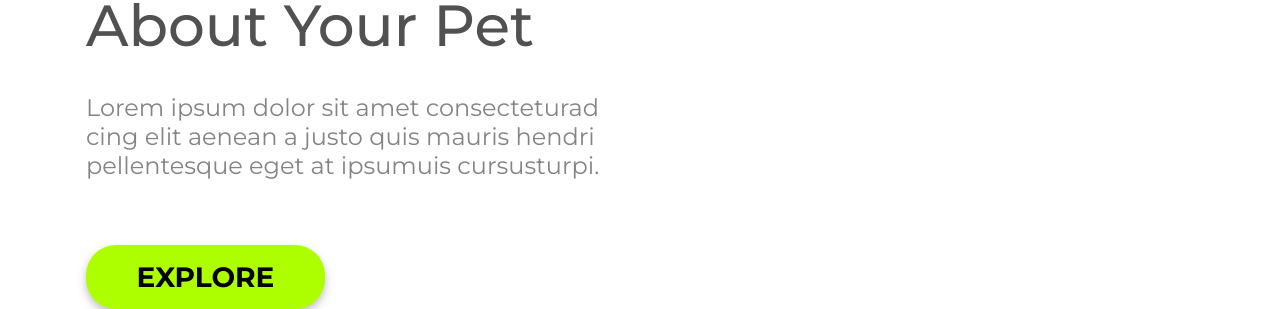
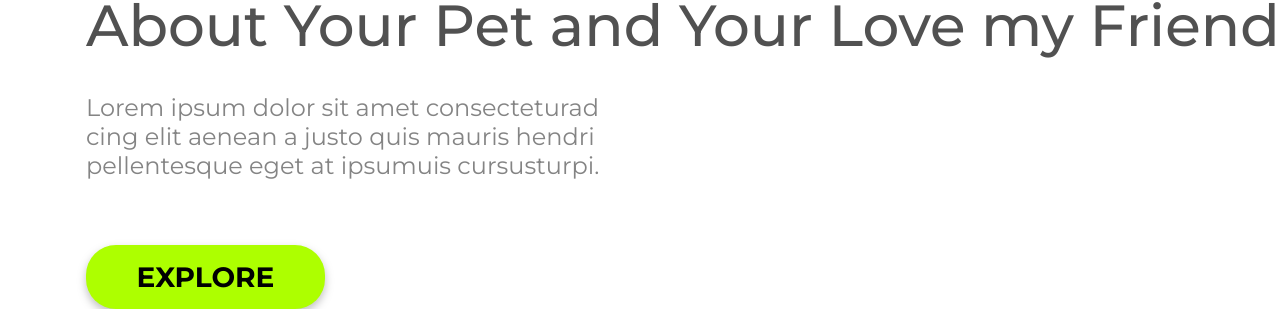
Before and after one commit to eithor1/we-care-devclub, a plain HTML site: page index.html in a window 1280 px wide. Shown: the part 865-1174 px from the top of the page. Drawn offline with Linux system fonts and the light colour scheme.

Commit message:
Update index.html

```diff
--- a/index.html
+++ b/index.html
@@ -32,7 +32,7 @@
 
             <section>
                 <h1>We Care</h1>
-                <h2>About Your Pet</h2>
+                <h2>About Your Pet and Your Love my Friend</h2>
                 <p>
                     Lorem ipsum dolor sit amet consecteturad cing elit aenean a
                     justo quis mauris hendri pellentesque eget at ipsumuis
```
